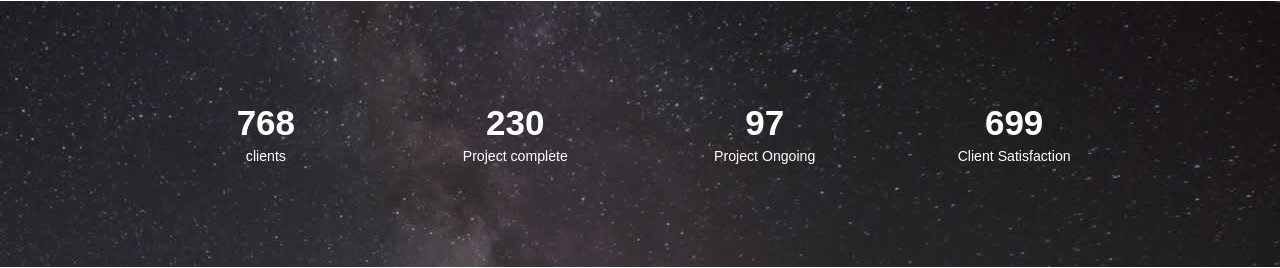
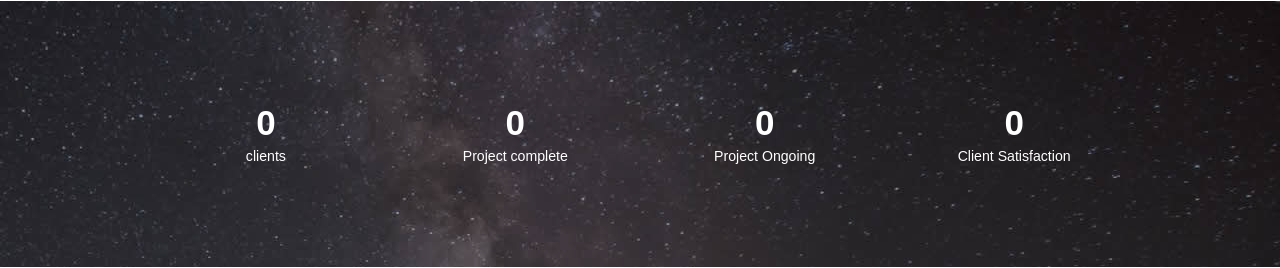
Before and after one commit to shaamkp/virtual_folio_backend, a Django app: page / in a window 1280 px wide. Shown: the part 3051-3319 px from the top of the page. Run offline with Django 3.2, Linux system fonts and the light colour scheme; data comes from the database, SQL or seed files in the repository; data that the repository does not hold is empty; some web fonts are replaced.

Commit message:
Client updated

```diff
--- a/templates/index.html
+++ b/templates/index.html
@@ -218,10 +218,10 @@
                 <section class="wrapper">
                     <div class="container">
                         <ul>
-                            <li><h3>768</h3><h5>clients</h5></li>
-                            <li><h3>230</h3><h5>Project complete</h5></li>
-                            <li><h3>97</h3><h5>Project Ongoing</h5></li>
-                            <li><h3>699</h3><h5>Client Satisfaction</h5></li>
+                            <li><h3>{{total_clients}}</h3><h5>clients</h5></li>
+                            <li><h3>{{completed_project_count}}</h3><h5>Project complete</h5></li>
+                            <li><h3>{{pending_projects_count}}</h3><h5>Project Ongoing</h5></li>
+                            <li><h3>{{satisfied_client_count}}</h3><h5>Client Satisfaction</h5></li>
                         </ul>
                     </div>
                 </section>
--- a/web/views.py
+++ b/web/views.py
@@ -18,7 +18,7 @@ def index(request):
     experience = Experience.objects.all()
     service = Service.objects.all()
     projects = Project.objects.all()
-    total_clients = Client.objects.all()
+    total_clients = Client.objects.all().count()
     completed_project_count = projects.filter(is_completed_count=True).count()
     satisfied_client_count = projects.filter(is_satisfied_count=True).count()
     pending_projects_count = projects.filter(is_completed_count=False).count()
```
